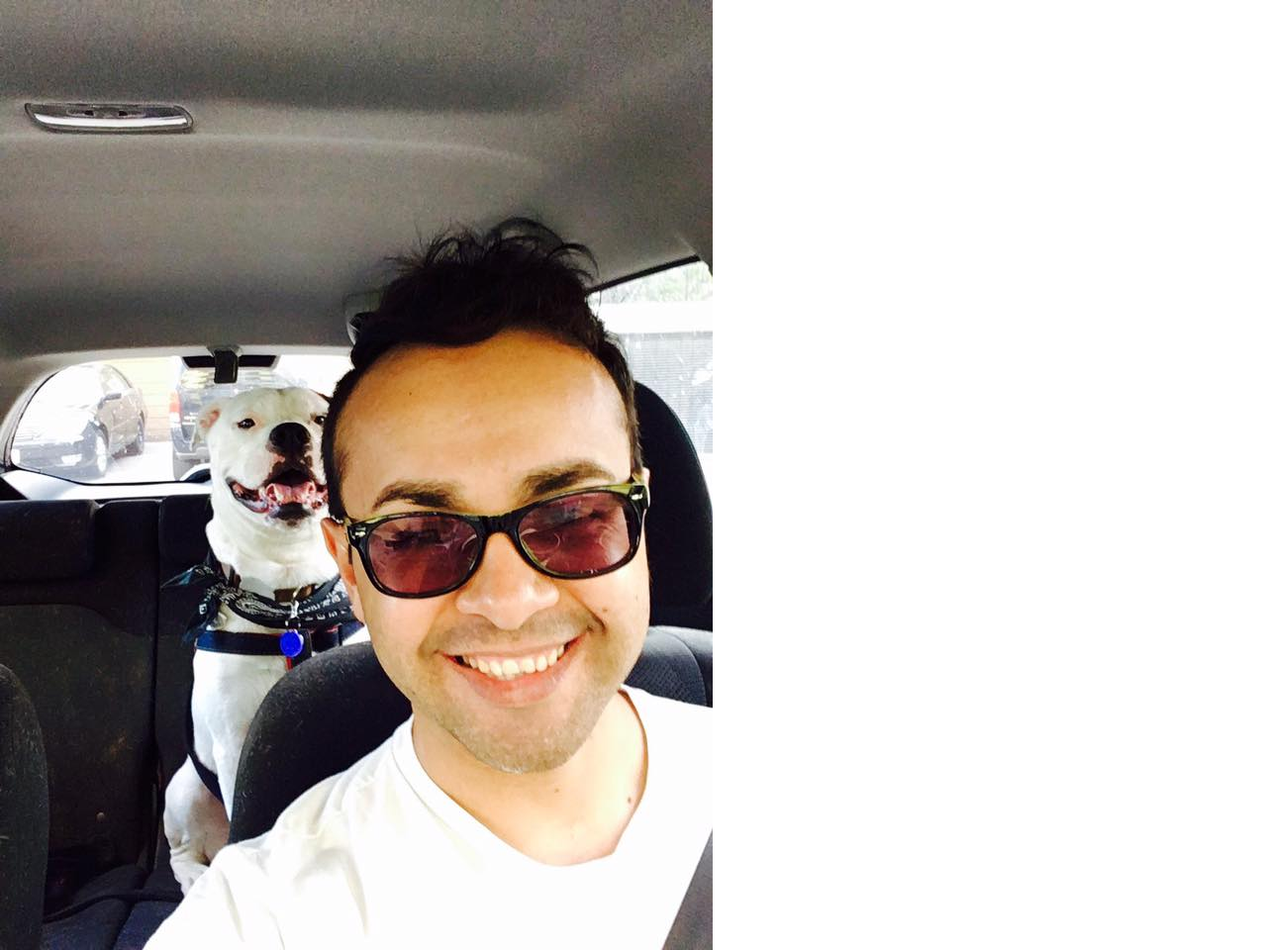
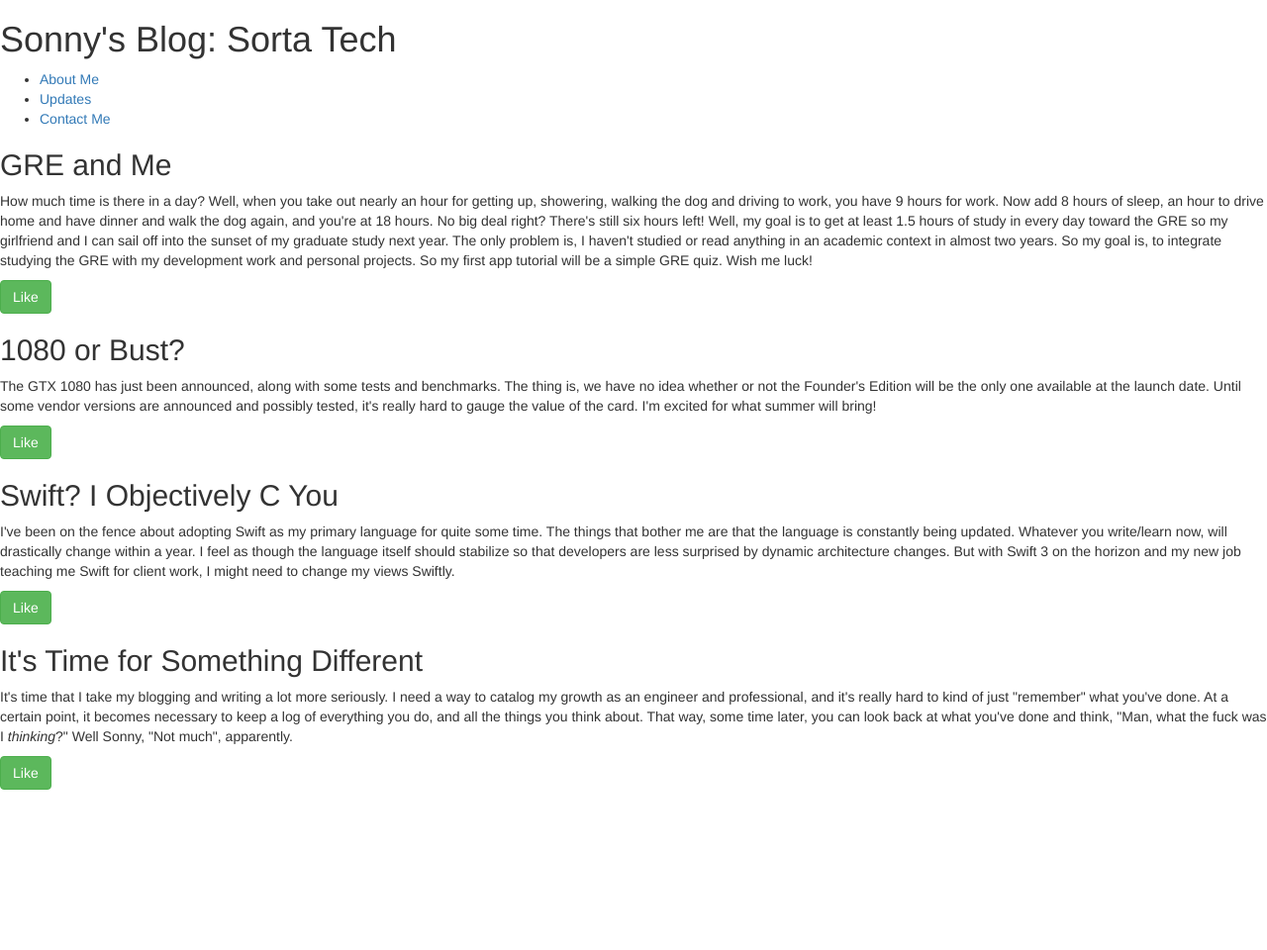
Before and after one commit to sonnytron/sonnynomous.github.io, a plain HTML site: page index.html in a window 1280 px wide. Shown: the top 960 px of the page at 99% size. After the commit the page ends 800 px from the top, so only its background shows below. Drawn offline with Linux system fonts and the light colour scheme.

Commit message:
Removing Portrait photo

```diff
--- a/index.html
+++ b/index.html
@@ -6,7 +6,6 @@
 </head>
 <body>
   <header>
-    <img src="/images/sonny_hopper.jpg">
     <h1>Sonny's Blog: Sorta Tech</h1>
     <ul>
       <li><a href="about.html">About Me</a></li>
```
